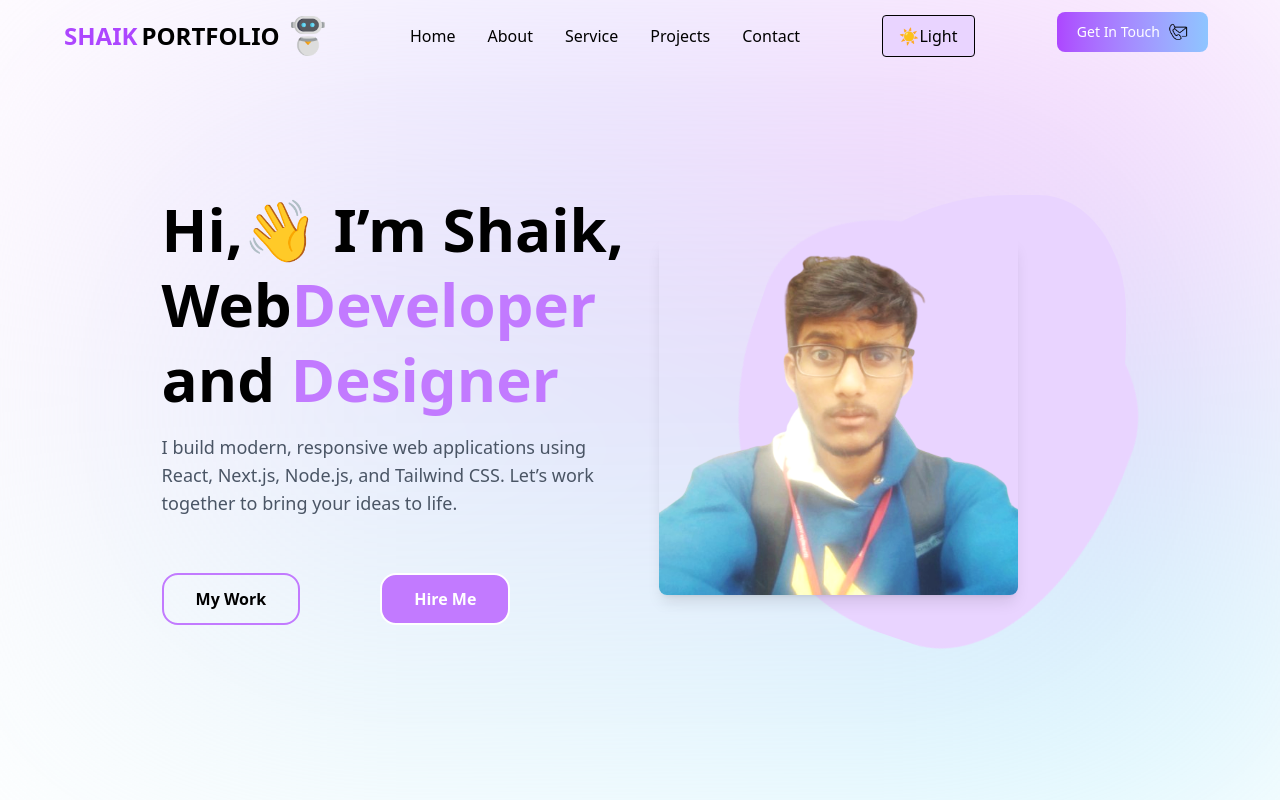
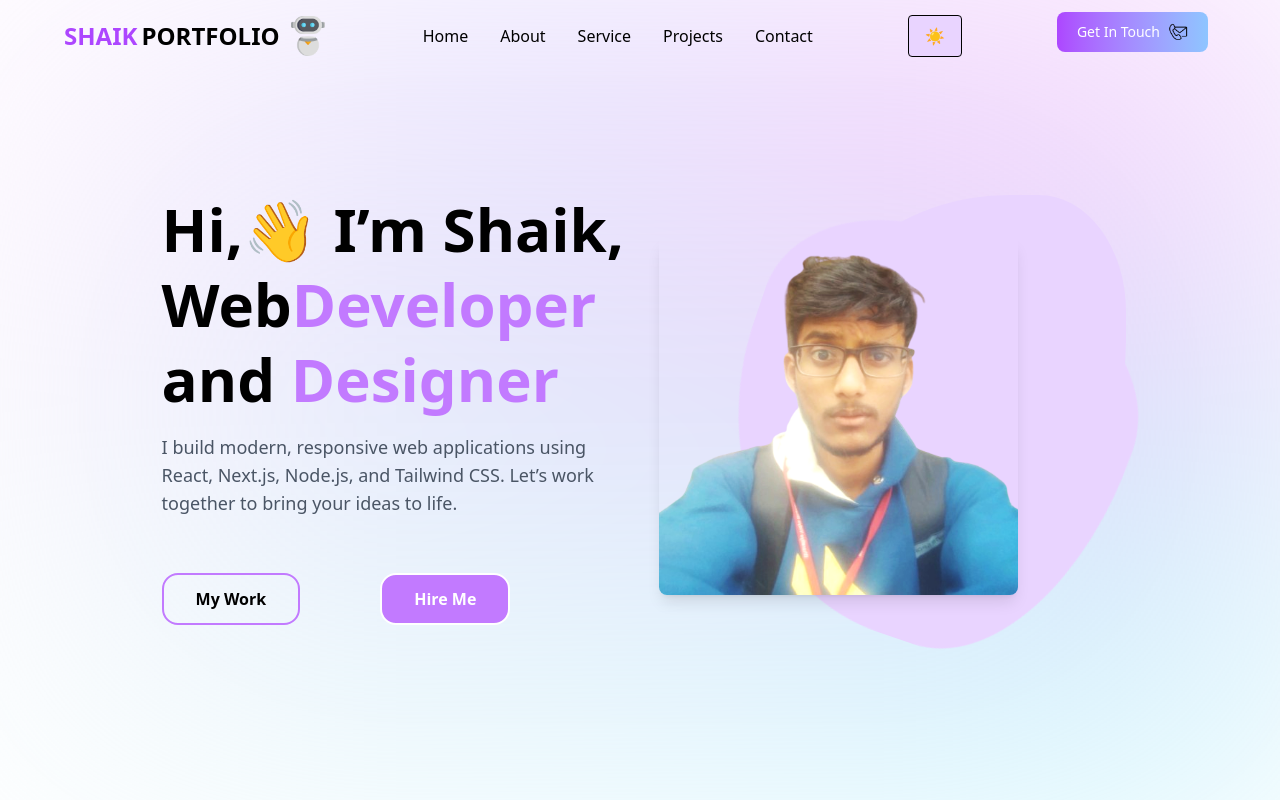
Before and after one commit to shiekfaiyaz/Protfolio-Nextjs, a Next.js app: page / in a window 1280 px wide. Shown: the top 800 px of the page. Built offline with nearby package versions, Linux system fonts and the light colour scheme.

Commit message:
updated video section

```diff
--- a/components/DarkMode.jsx
+++ b/components/DarkMode.jsx
@@ -18,7 +18,7 @@ export default function DarkMode() {
       onClick={() => setDark(!dark)}
       className="px-0 py-1 md:px-4 md:py-2 bg-purple-200 dark:border-purple-50 border-1 dark:bg-gray-800 text-black dark:text-white rounded "
     >
-      {dark ? '🌙Dark ' : '☀️Light'}
+      {dark ? '🌙' : '☀️'}
     </button>
   );
 }
```
Also changed, not shown: public/profile4.png (deleted).
